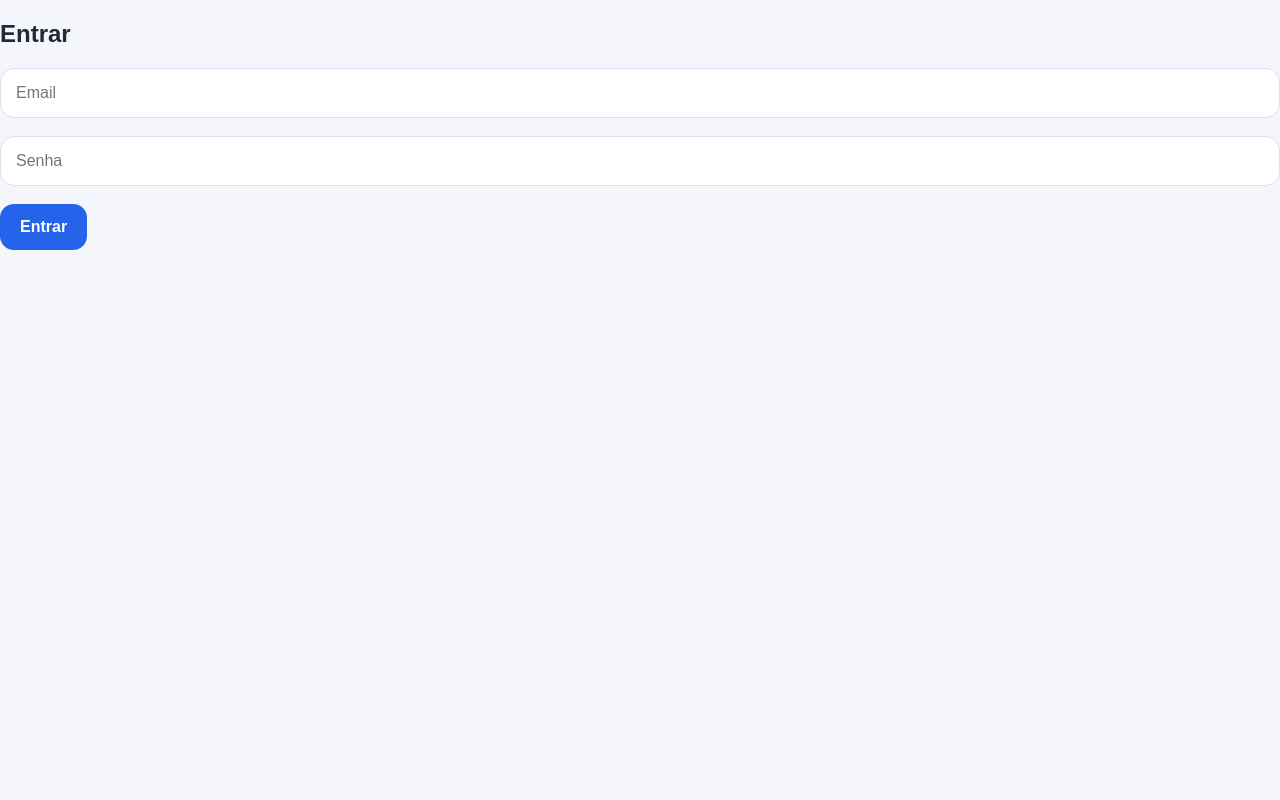
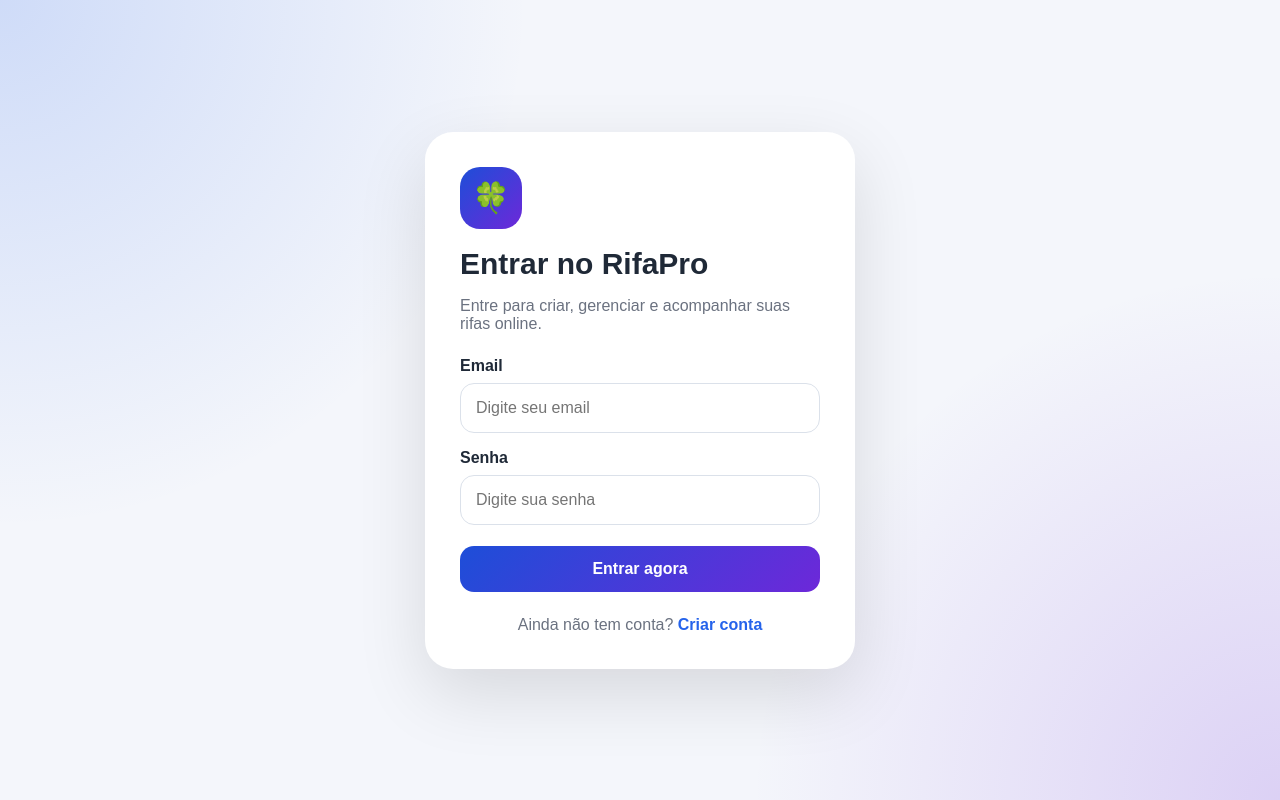
Before and after one commit to gleyson19melo-creator/rifa-site, a website: page public/login.html in a window 1280 px wide. Drawn offline with Linux system fonts and the light colour scheme.

Commit message:
atualização

```diff
--- a/public/login.html
+++ b/public/login.html
@@ -2,20 +2,37 @@
 <html lang="pt-BR">
 <head>
   <meta charset="UTF-8">
-  <title>Login</title>
+  <meta name="viewport" content="width=device-width, initial-scale=1.0">
+  <title>Entrar | RifaPro</title>
   <link rel="stylesheet" href="/style.css">
 </head>
 <body>
-  <h2>Entrar</h2>
 
-  <form id="formLogin">
-    <input type="email" placeholder="Email" id="email" required><br><br>
-    <input type="password" placeholder="Senha" id="senha" required><br><br>
+  <main class="auth-page">
+    <section class="auth-card">
+      <div class="auth-logo">🍀</div>
 
-    <button type="submit">Entrar</button>
-  </form>
+      <h1>Entrar no RifaPro</h1>
+      <p>Entre para criar, gerenciar e acompanhar suas rifas online.</p>
 
-  <p id="msg"></p>
+      <form id="formLogin">
+        <label>Email</label>
+        <input type="email" placeholder="Digite seu email" id="email" required>
+
+        <label>Senha</label>
+        <input type="password" placeholder="Digite sua senha" id="senha" required>
+
+        <button type="submit" class="auth-btn">Entrar agora</button>
+      </form>
+
+      <p id="msg" class="auth-msg"></p>
+
+      <div class="auth-footer">
+        Ainda não tem conta?
+        <a href="/cadastro.html">Criar conta</a>
+      </div>
+    </section>
+  </main>
 
   <script>
     const form = document.getElementById('formLogin');
@@ -41,5 +58,6 @@
       }
     });
   </script>
+
 </body>
 </html>
--- a/public/style.css
+++ b/public/style.css
@@ -250,3 +250,80 @@ input:focus {
     grid-template-columns: 1fr;
   }
 }
+/* LOGIN / CADASTRO */
+.auth-page {
+  min-height: 100vh;
+  display: flex;
+  align-items: center;
+  justify-content: center;
+  padding: 20px;
+  background:
+    radial-gradient(circle at top left, rgba(37, 99, 235, 0.18), transparent 35%),
+    radial-gradient(circle at bottom right, rgba(109, 40, 217, 0.18), transparent 35%),
+    #f4f6fb;
+}
+
+.auth-card {
+  width: 100%;
+  max-width: 430px;
+  background: white;
+  padding: 35px;
+  border-radius: 28px;
+  box-shadow: 0 25px 70px rgba(0,0,0,0.12);
+}
+
+.auth-logo {
+  width: 62px;
+  height: 62px;
+  background: linear-gradient(135deg, #1d4ed8, #6d28d9);
+  color: white;
+  border-radius: 20px;
+  display: flex;
+  align-items: center;
+  justify-content: center;
+  font-size: 30px;
+  margin-bottom: 18px;
+}
+
+.auth-card h1 {
+  font-size: 30px;
+  margin: 0 0 8px;
+}
+
+.auth-card p {
+  color: #6b7280;
+  margin-bottom: 24px;
+}
+
+.auth-card label {
+  display: block;
+  font-weight: bold;
+  margin-bottom: 8px;
+}
+
+.auth-card input {
+  margin-bottom: 16px;
+}
+
+.auth-btn {
+  width: 100%;
+  margin-top: 5px;
+  background: linear-gradient(135deg, #1d4ed8, #6d28d9);
+}
+
+.auth-msg {
+  margin-top: 18px;
+  font-weight: bold;
+  color: #2563eb;
+}
+
+.auth-footer {
+  margin-top: 20px;
+  text-align: center;
+  color: #6b7280;
+}
+
+.auth-footer a {
+  color: #2563eb;
+  font-weight: bold;
+}
```
